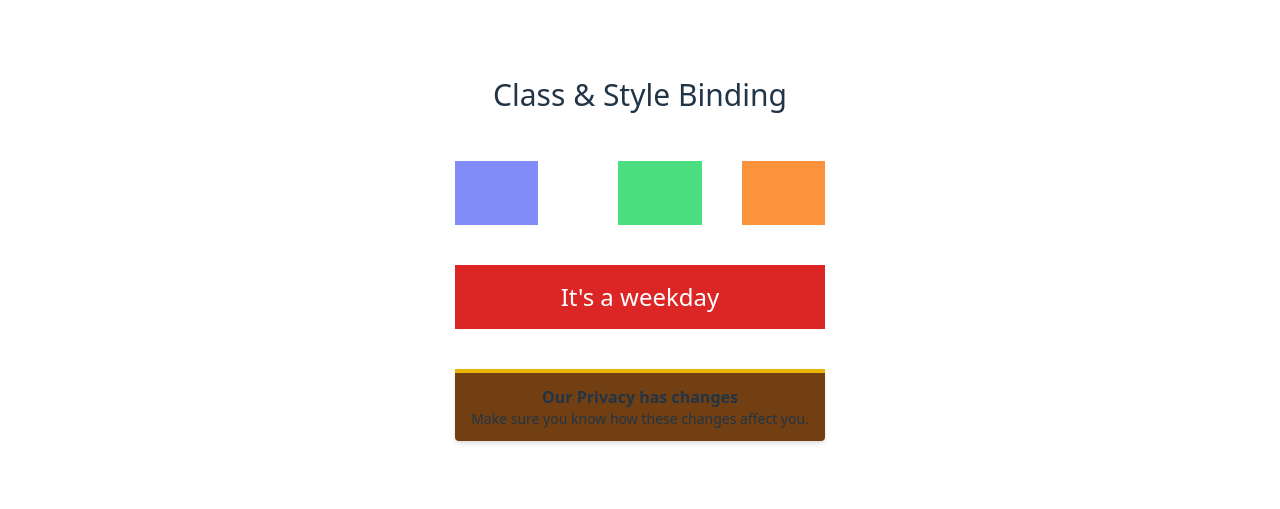
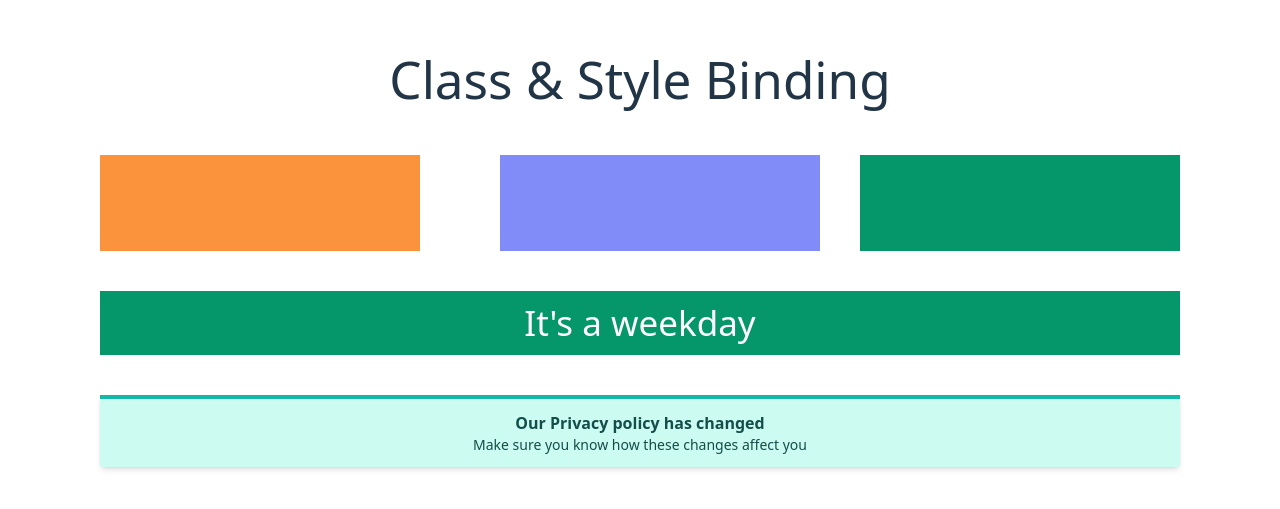
Before and after one commit to shafrinahamed097/p1-data, a Vue app: page / in a window 1280 px wide. Shown: the part 165-674 px from the top of the page. Built offline with nearby package versions, Linux system fonts and the light colour scheme.

Commit message:
Style Binding

```diff
--- a/src/App.vue
+++ b/src/App.vue
@@ -10,30 +10,53 @@
 // const weather = "s"
 
 
-const bgOrange = "bg-orange-400"
-const bgIndigo = "bg-indigo-400"
-const bgGreen = "bg-green-400"
+// const bgOrange = "bg-orange-400"
+// const bgIndigo = "bg-indigo-400"
+// const bgGreen = "bg-green-400"
 
-const weekday  = true
+// const weekday  = true
+
+// const colors = {
+//     bgColor:'bg-teal-100',
+//     borderColor: 'border-teal-500',
+//     textColor:'text-teal-900 '
+
+// }
+
+// const messageType = 'warning'
+// if('error' ==  messageType){
+//     colors.bgColor = 'bg-red-100'
+//     colors.borderColor = 'border-red-500'
+//     colors.textColor = 'bg-red-900'
+// }
+
+// else if('warning'=== messageType){
+//     colors.bgColor = 'bg-yellow-100'
+//     colors.borderColor = 'border-yellow-500'
+//     colors.textColor = 'bg-yellow-900'
+// }
+
+
+const bgOrange = 'background-color: rgba(251,146,60,1)'
+const bgIndigo = 'background-color:rgba(129,140,248,1)'
+const bgGreen = 'background-color:rgba(52,11,153,1)'
+
+const bgRed = 'background-color:rgba(220,38,38,1)'
+const bgDarkGreen = 'background-color:rgba(5,150,105,1)'
 
 const colors = {
-    bgColor:'bg-teal-100',
-    borderColor: 'border-teal-500',
-    textColor:'text-teal-900 '
+    borderColor: 'rgba(20,184,166,1)',
+    color:'rgba(19,78,74,1)',
+    backgroundColor : 'rgba(204,251,241,1)'
 
 }
 
-const messageType = 'warning'
-if('error' ==  messageType){
-    colors.bgColor = 'bg-red-100'
-    colors.borderColor = 'border-red-500'
-    colors.textColor = 'bg-red-900'
-}
+const weekday = false
 
-else if('warning'=== messageType){
-    colors.bgColor = 'bg-yellow-100'
-    colors.borderColor = 'border-yellow-500'
-    colors.textColor = 'bg-yellow-900'
+const messageType = 'success'
+if('error' == messageType){
+    colors.backgroundColor = 'rgba(254,226,226,1)'
+    colors.color = 'rgba(127,29,29,1)'
 }
 
 
@@ -99,7 +122,7 @@ else if('warning'=== messageType){
     </section>
 </template> -->
 
-<template>
+<!-- <template>
     <section  class="container mx-auto">
         <h1 class="text-center text-3xl py-12" >Class & Style Binding</h1>
         <section class="flex space-x-10" >
@@ -122,6 +145,31 @@ else if('warning'=== messageType){
         </section>
 
     </section>
+</template> -->
+
+<template>
+    <section class="container mx-auto">
+        <h1 class="text-center tex-3xl py-12" >Class & Style Binding</h1>
+
+        <section class="flex space-x-10">
+            <div class="w-80 b h-24" :style="bgOrange"></div>
+            <div class="w-80 b h-24" :style="bgIndigo"></div>
+            <div class="w-80 h-24" :style="bgDarkGreen"></div>
+        </section>
+
+        <section class="mt-10">
+            <div class=" h-16 flex items-center justify-center text-white" :style="weekday==true ?[bgRed, 'font-size:20px']:[bgDarkGreen, 'font-size:35px']">It's a weekday</div>
+        </section>
+
+        <section class="mt-10">
+            <div class=" border-t-4  rounded-b  px-4 py-3 shadow-md" :style="colors">
+                <p class="font-bold" >Our Privacy policy has changed</p>
+                <p class="text-sm" >Make sure you know how these changes affect you</p>
+
+            </div>
+
+        </section>
+    </section>
 </template>
 <style scoped>
 
```
